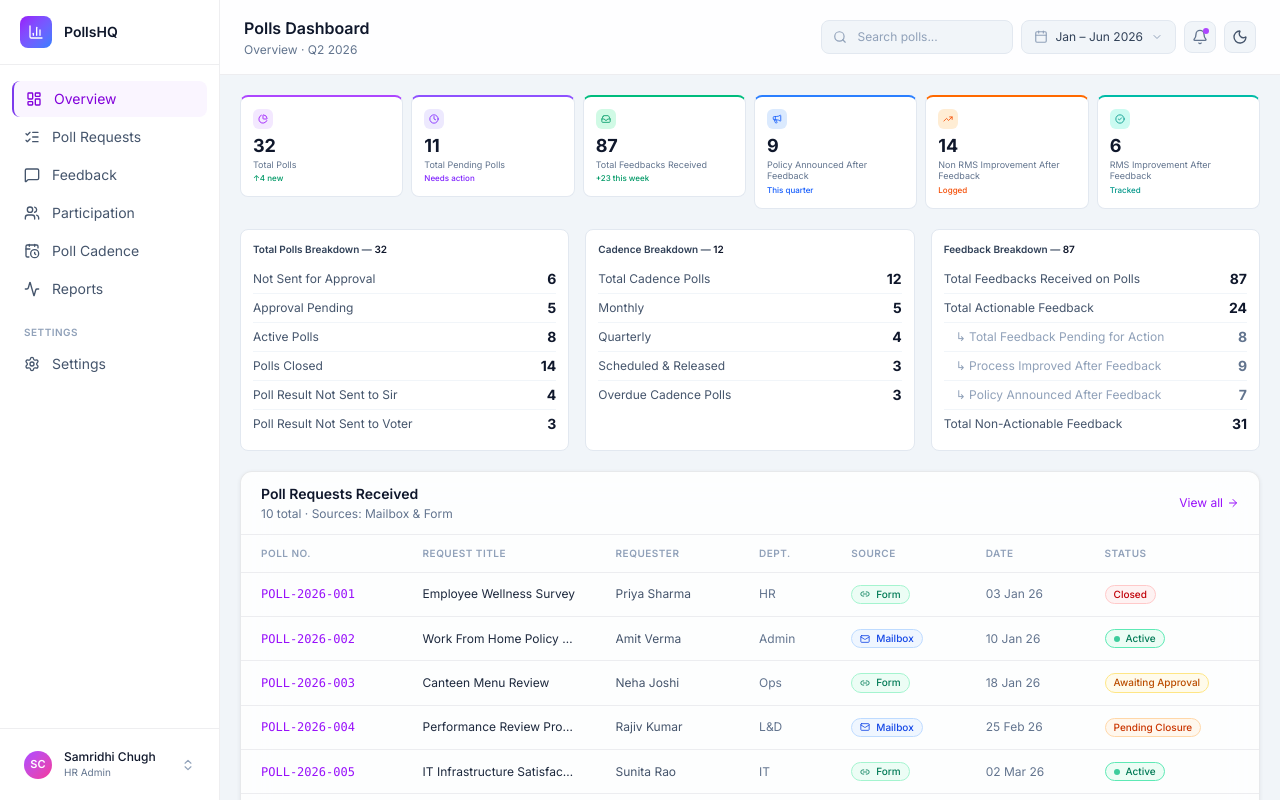
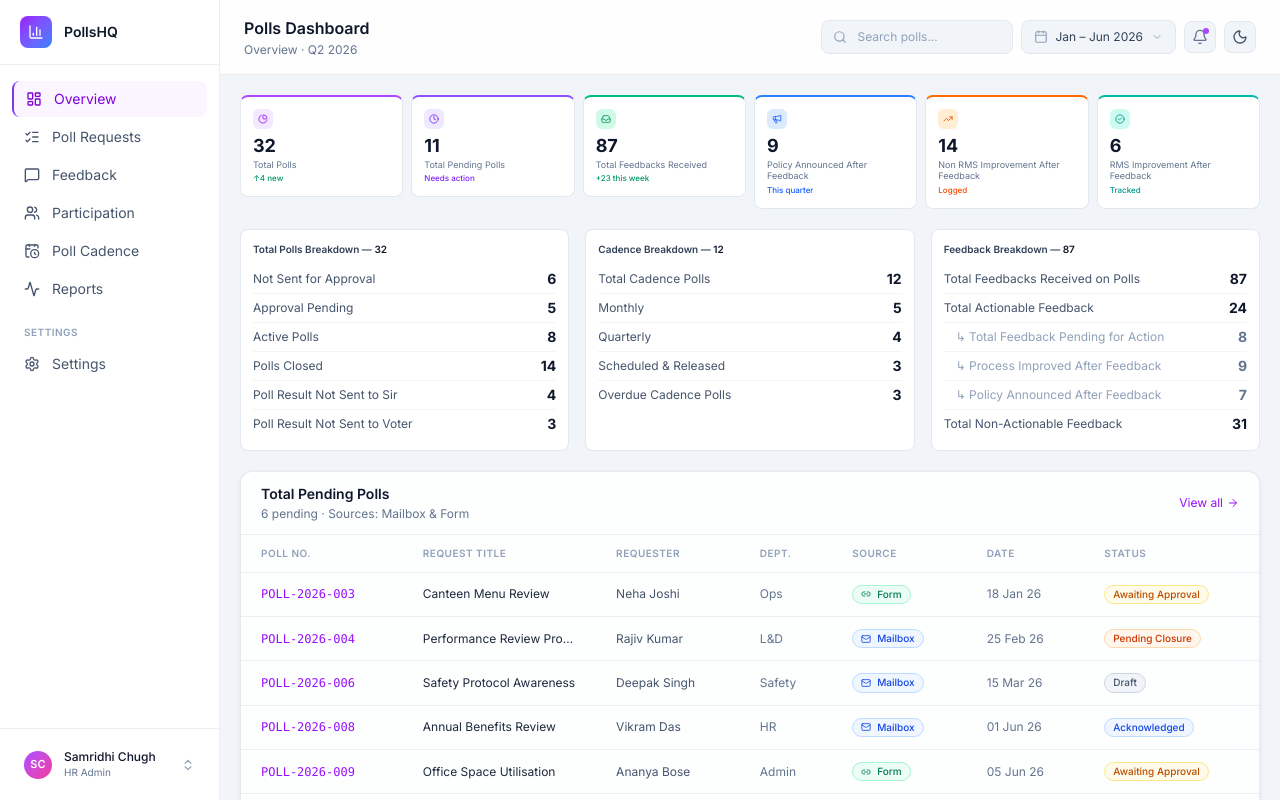
Before and after one commit to samridhichugh2000-hue/Pollsmockup, a Next.js app: page / in a window 1280 px wide. Shown: the top 800 px of the page. Built offline with nearby package versions, Linux system fonts and the light colour scheme.

Commit message:
show only pending polls in overview table, rename to Total Pending Polls

```diff
--- a/components/dashboard/PollRequestsTable.tsx
+++ b/components/dashboard/PollRequestsTable.tsx
@@ -2,6 +2,10 @@
 import { useState } from "react";
 import { ArrowRight, Link2, Mail, ClipboardCopy, Check, ExternalLink } from "lucide-react";
 import { pollRequests, FORM_LINK } from "@/lib/data";
+
+const pendingPolls = pollRequests.filter(
+  (r) => r.status !== "Active" && r.status !== "Closed"
+);
 import { StatusBadge } from "@/components/ui/StatusBadge";
 
 function CopyLinkButton() {
@@ -60,8 +64,8 @@ export function PollRequestsTable({ showBanner = false }: { showBanner?: boolean
         style={{ borderBottom: "1px solid var(--border-divider)" }}
       >
         <div>
-          <h2 className="text-sm font-semibold text-slate-900 dark:text-slate-100">Poll Requests Received</h2>
-          <p className="text-xs text-slate-500 mt-0.5">{pollRequests.length} total · Sources: Mailbox &amp; Form</p>
+          <h2 className="text-sm font-semibold text-slate-900 dark:text-slate-100">Total Pending Polls</h2>
+          <p className="text-xs text-slate-500 mt-0.5">{pendingPolls.length} pending · Sources: Mailbox &amp; Form</p>
         </div>
         <button className="flex items-center gap-1 text-xs text-purple-600 dark:text-purple-400 hover:text-purple-700 dark:hover:text-purple-300 transition-colors">
           View all <ArrowRight className="w-3 h-3" />
@@ -83,7 +87,7 @@ export function PollRequestsTable({ showBanner = false }: { showBanner?: boolean
             </tr>
           </thead>
           <tbody>
-            {pollRequests.map((poll) => (
+            {pendingPolls.map((poll) => (
               <tr
                 key={poll.id}
                 className="trow cursor-pointer"
```
